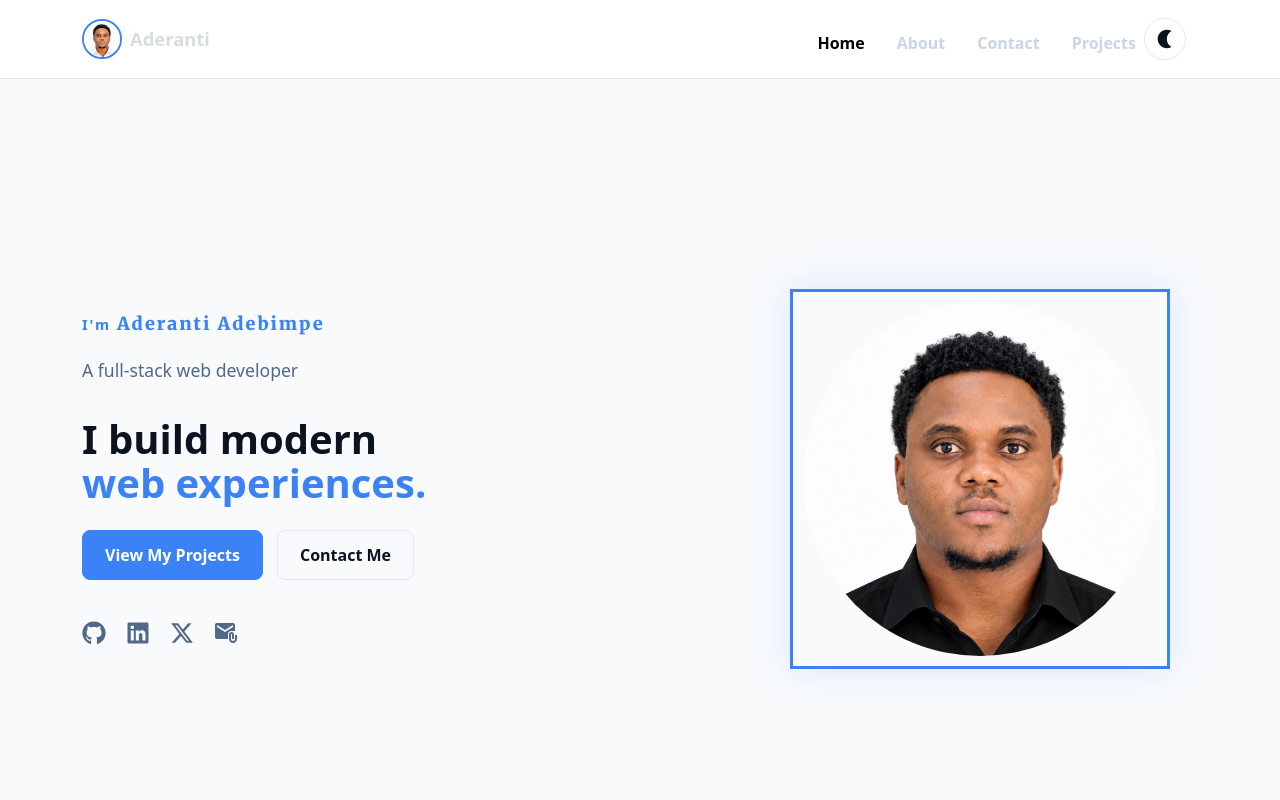
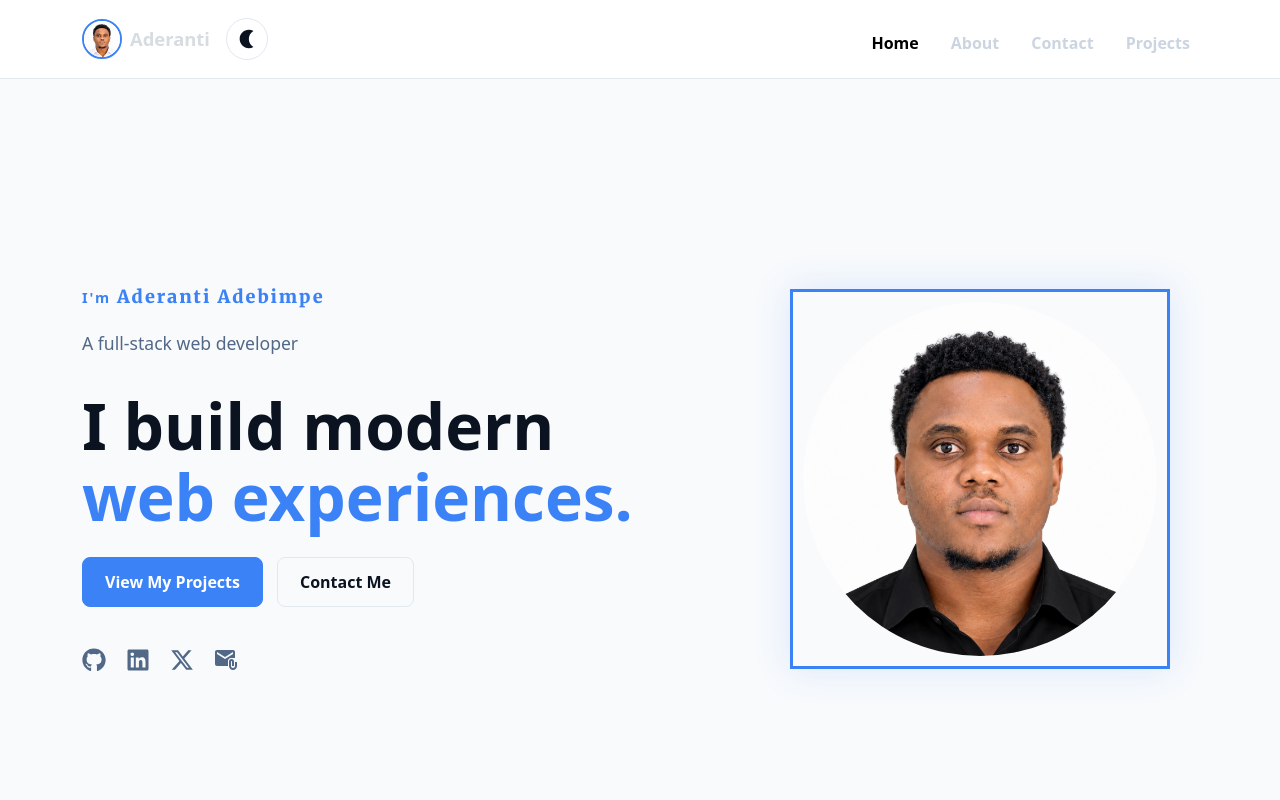
Before and after one commit to kingranti-sys/portfolio, a React app: page / in a window 1280 px wide. Shown: the top 800 px of the page. Built offline with nearby package versions, Linux system fonts and the light colour scheme; the HTML template or start-up script is replaced by a standard one.

Commit message:
theme toggle fixed

```diff
--- a/src/components/Navbar.jsx
+++ b/src/components/Navbar.jsx
@@ -2,6 +2,7 @@ import React from "react";
 import { NavLink } from "react-router-dom";
 import ThemeToggle from "./ThemeToggle";
 import p from "../assets/p.png";
+
 
 function Navbar() {
   return (
@@ -13,7 +14,11 @@ function Navbar() {
             href="#"
           >
             <img className="profile-img" src={p} alt="Aderanti" />
-            <span className="brand-name">Aderanti</span>
+            <span
+              className="brand-name"
+            >
+              Aderanti
+            </span>
           </NavLink>
           <button
             className="navbar-toggler "
@@ -26,6 +31,8 @@ function Navbar() {
           >
             <span className="navbar-toggler-icon"></span>
           </button>
+
+          <ThemeToggle/>
           <div className="collapse navbar-collapse" id="portfolioNavbar">
             <ul className="navbar-nav ms-auto mt-2 gap-lg-3">
               <li className="nav-item">
@@ -50,7 +57,6 @@ function Navbar() {
               </li>
             </ul>
           </div>
-          <ThemeToggle />
         </div>
       </nav>
     </div>
--- a/src/index.css
+++ b/src/index.css
@@ -45,6 +45,24 @@ a {
 
 .portfolio-navbar .navnavbar-brand {
   color: var(--text-color);
+}
+
+.portfolio-navbar .container {
+  display: flex;
+  align-items: center;
+  flex-wrap: wrap;
+}
+
+.navbar-actions {
+  display: flex;
+  align-items: center;
+  gap: 10px;
+  margin-left: auto;
+  flex-shrink: 0;
+}
+
+.navbar-actions .navbar-toggler {
+  margin: 0;
 }
 
 .profile-img {
@@ -95,6 +113,10 @@ a {
   .portfolio-navbar .navbar-nav {
     padding-top: 12px;
   }
+
+  .portfolio-navbar .navbad-collapse {
+    flex-basis: 100%;
+  }
 }
 
 /* PROJECT CARDS */
@@ -116,10 +138,10 @@ a {
   display: inline-flex;
   align-items: center;
   justify-content: center;
+  flex-shrink: 0;
   width: 42px;
   height: 42px;
-  margin-left: auto;
-  margin-right: 12px;
+  margin: 0;
   border: 1px solid var(--border-color);
   border-radius: 50%;
   background-color: var(--surface-color);
@@ -161,7 +183,7 @@ a {
 }
 
 .hero-title {
-  font-size: clamp(2.5rem, 5w, 4.5rem);
+  font-size: clamp(2.5rem, 5vw, 4.5rem);
   font-weight: 800;
   line-height: 1.12;
   margin-bottom: 24px;
```
